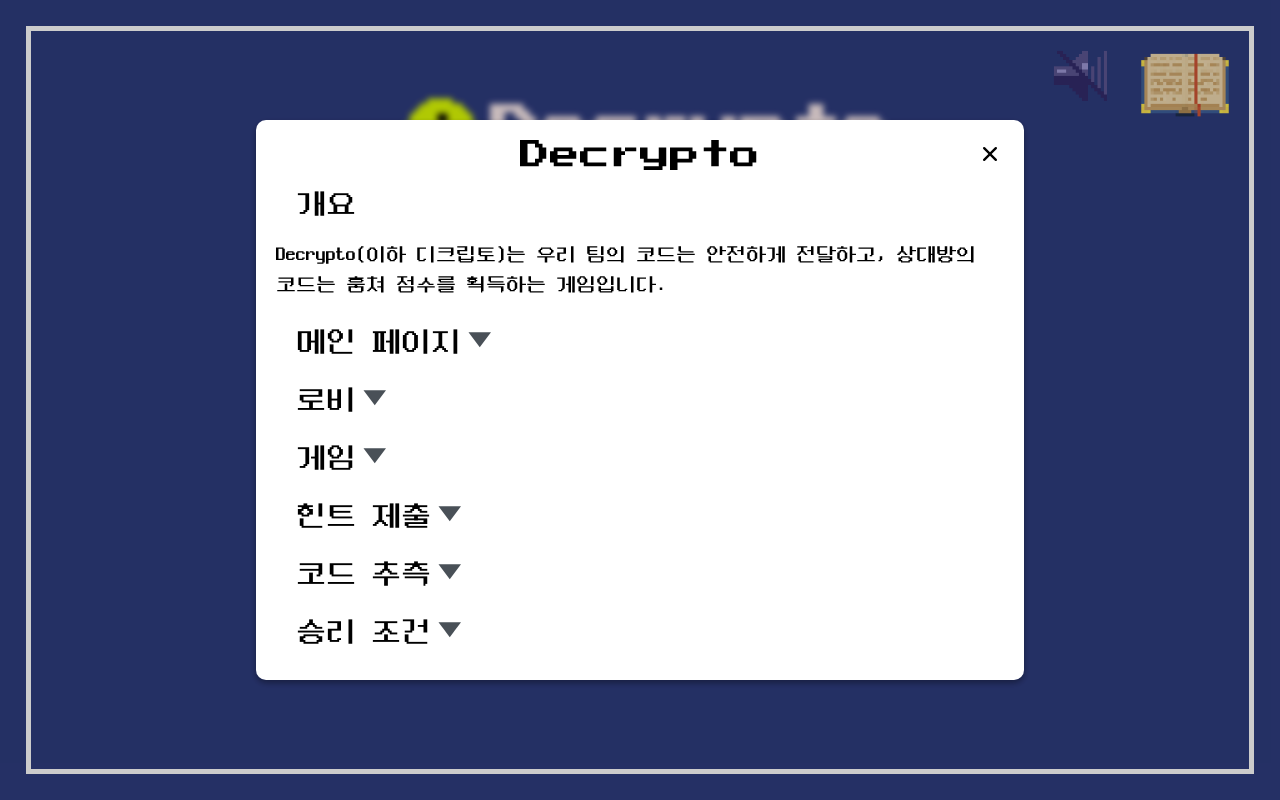
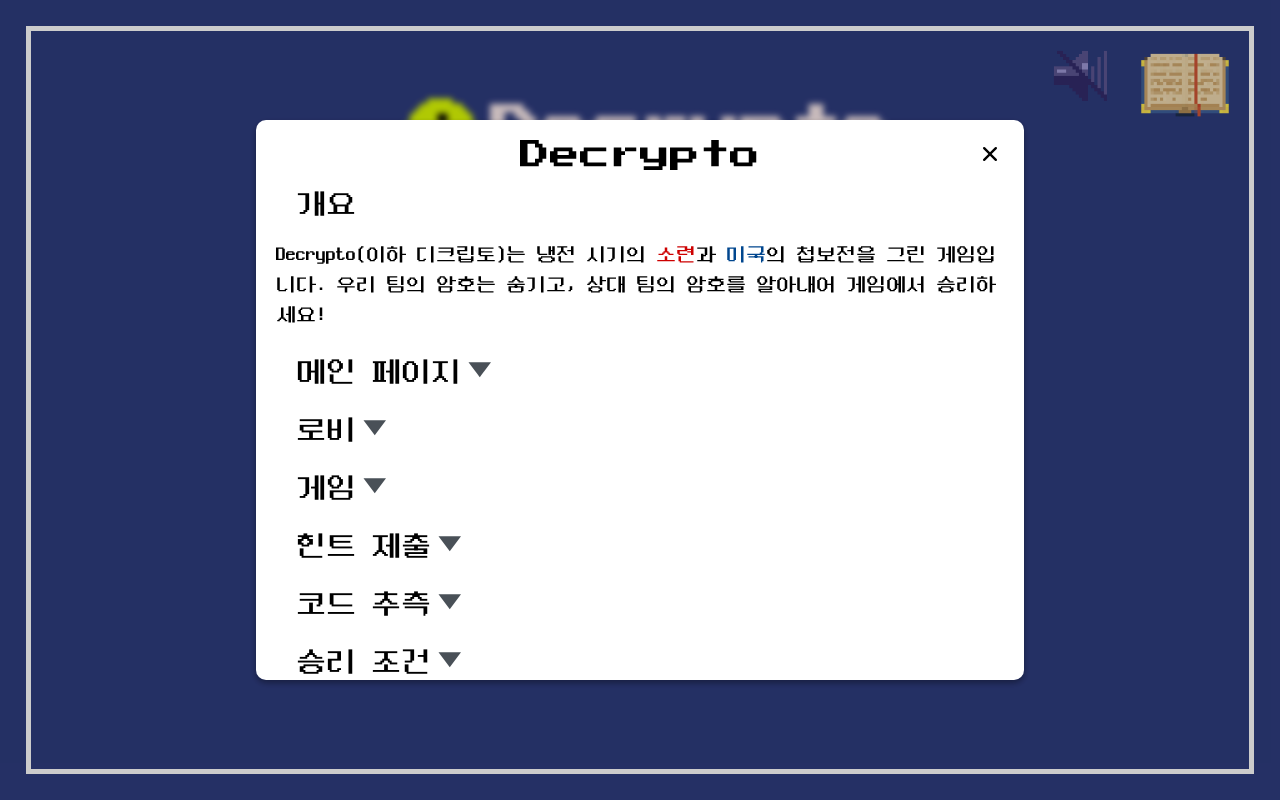
Before and after one commit to AndroidNetrunner/decrypto, a React (Vite) app: page / in a window 1280 px wide. Both pictures are taken after a click on the button 1179 px from the left and 80 px from the top of the page. Built offline with nearby package versions, Linux system fonts and the light colour scheme; no server answers.

Commit message:
[FIX] RuleModal 룰 표현 수정

```diff
--- a/src/Components/Common/RuleModal.tsx
+++ b/src/Components/Common/RuleModal.tsx
@@ -45,8 +45,8 @@ export default function RuleModal({ toggleModal }: Props) {
         <Title>Decrypto</Title>
         <SemiTitle>개요</SemiTitle>
         <Paragraph showOn>
-          Decrypto(이하 디크립토)는 우리 팀의 코드는 안전하게 전달하고, 상대방의 코드는 훔쳐 점수를 획득하는
-          게임입니다.
+          Decrypto(이하 디크립토)는 냉전 시기의 <SovietSpan>소련</SovietSpan>과 <UsaSpan>미국</UsaSpan>의
+          첩보전을 그린 게임입니다. 우리 팀의 암호는 숨기고, 상대 팀의 암호를 알아내어 게임에서 승리하세요!
         </Paragraph>
         <SemiTitle id='main' onClick={toggleParagraph}>
           메인 페이지
@@ -110,10 +110,11 @@ export default function RuleModal({ toggleModal }: Props) {
           </IconSVG>
         </SemiTitle>
         <Paragraph showOn={isToggle.guess}>
-          우리팀과 상대팀은 이제 정답 코드가 무엇인지 논의 후 추측을 하게 됩니다. 대부분의 경우, 비밀 단어를
-          우리팀만 알고 있으므로 우리 팀은 맞히고, 상대 팀은 틀리게 될 것입니다. <Enter> </Enter>추측이 끝나면
-          정답 코드를 공개하며, 라운드 결과를 정산합니다. <Enter> </Enter>만약 <b>우리 팀이</b> 비밀 단어를
-          알고 있었음에도 정답 코드를 못 맞혔다면 우리 팀은 <b>오답 토큰</b>을 하나 받습니다.
+          <SovietSpan>소련</SovietSpan>과 <UsaSpan>미국</UsaSpan> 양팀은 이제 정답 코드가 무엇인지 논의 후
+          추측을 하게 됩니다. 대부분의 경우, 비밀 단어를 우리팀만 알고 있으므로 우리 팀은 맞히고, 상대팀은
+          틀리게 될 것입니다. <Enter> </Enter>추측이 끝나면 정답 코드를 공개하며, 라운드 결과를 정산합니다.{' '}
+          <Enter> </Enter>만약 <b>우리 팀이</b> 비밀 단어를 알고 있었음에도 정답 코드를 못 맞혔다면 우리 팀은{' '}
+          <b>오답 토큰</b>을 하나 받습니다.
           <b>
             오답 토큰을 2개 얻는 팀은 게임에서 즉시 패배합니다. <Enter> </Enter>
           </b>
@@ -198,3 +199,11 @@ const RuleWrapper = styled.div`
 `;
 
 const IconSVG = styled.svg``;
+
+const SovietSpan = styled.span`
+  color: #cd0000;
+`;
+
+const UsaSpan = styled.span`
+  color: #00468e;
+`;
```
